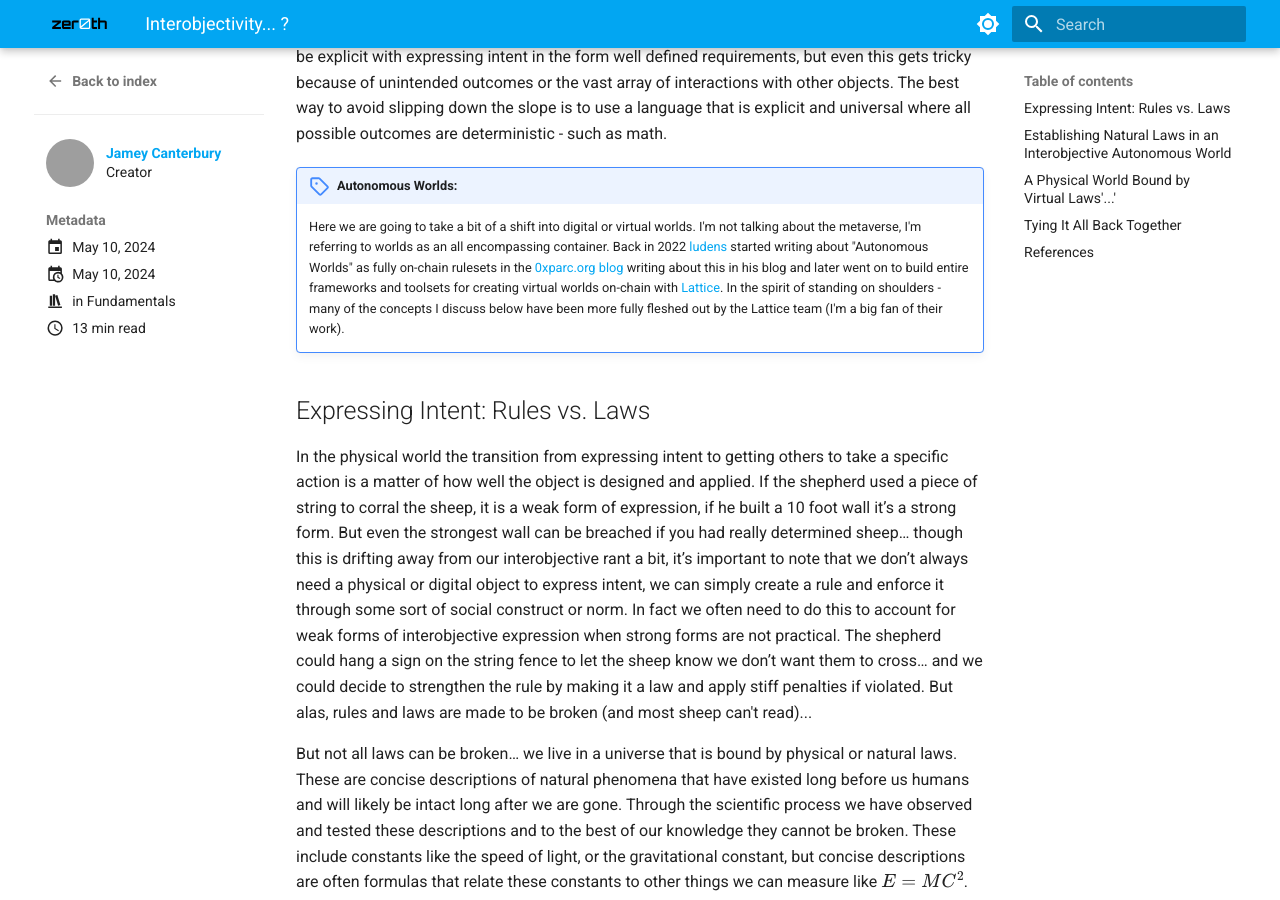
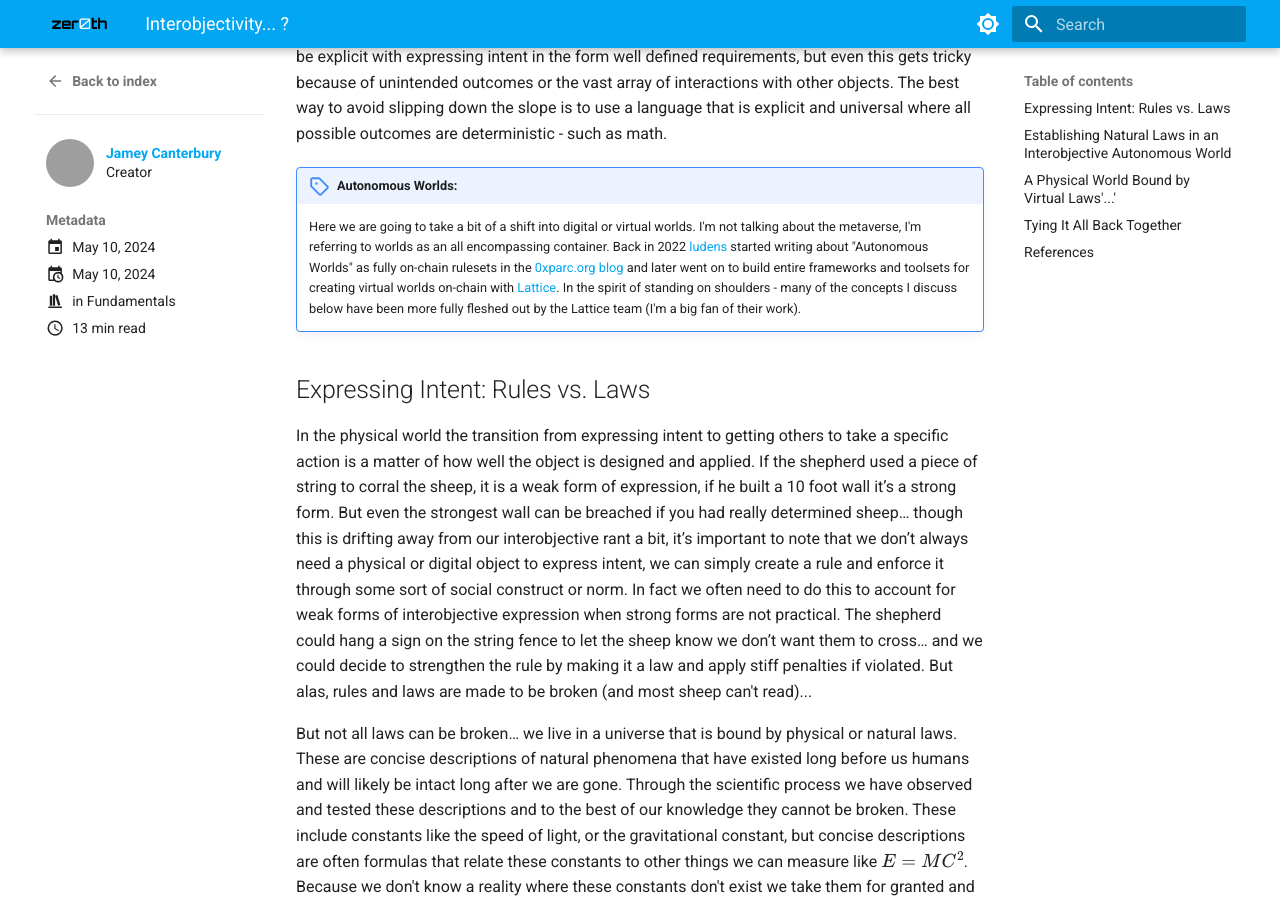
Before and after one commit to zeroth-tech/blogs, an MkDocs documentation site: the page built from docs/posts/interobjectivity.md, in a window 1280 px wide and 900 px high, scrolled down 2086 px. Built offline with MkDocs 1.6.1 and Material for MkDocs 9.7.7, drawn with Linux system fonts in a browser that asks for light colours; comment, search, counter and statistics services are not loaded; grey boxes are pictures that could not be loaded.

Commit message:
Update interobjectivity.md
minor grammar

```diff
--- a/docs/posts/interobjectivity.md
+++ b/docs/posts/interobjectivity.md
@@ -41,7 +41,7 @@ To stretch this into the digital we need to take the leap that objects are not j
 But now the slope gets slippery... Intent is a difficult thing, if someone needs to interpret your intent it is by nature subjective and we are trying to build an interobjective world.  In the physical world intent often differs from the outcome, or causes unintended outcomes.  While the fence may keep the sheep in, it also might keep others out. In software development we do our best to be explicit with expressing intent in the form well defined requirements, but even this gets tricky because of unintended outcomes or the vast array of interactions with other objects.  The best way to avoid slipping down the slope is to use a language that is explicit and universal where all possible outcomes are deterministic - such as math.
 
 !!! Note "Autonomous Worlds:"
-    Here we are going to take a bit of a shift into digital or virtual worlds.  I'm not talking about the metaverse, I'm referring to worlds as an all encompassing container.  Back in 2022 [ludens](https://twitter.com/l_udens) started writing about "Autonomous Worlds" as fully on-chain rulesets in the [0xparc.org blog](https://0xparc.org/blog/autonomous-worlds) writing about this in his blog and later went on to build entire frameworks and toolsets for creating virtual worlds on-chain with [Lattice](https://lattice.xyz/).  In the spirit of standing on shoulders - many of the concepts I discuss below have been more fully fleshed out by the Lattice team (I'm a big fan of their work).
+    Here we are going to take a bit of a shift into digital or virtual worlds.  I'm not talking about the metaverse, I'm referring to worlds as an all encompassing container.  Back in 2022 [ludens](https://twitter.com/l_udens) started writing about "Autonomous Worlds" as fully on-chain rulesets in the [0xparc.org blog](https://0xparc.org/blog/autonomous-worlds) and later went on to build entire frameworks and toolsets for creating virtual worlds on-chain with [Lattice](https://lattice.xyz/).  In the spirit of standing on shoulders - many of the concepts I discuss below have been more fully fleshed out by the Lattice team (I'm a big fan of their work).
 
 ## Expressing Intent: Rules vs. Laws
 
```
